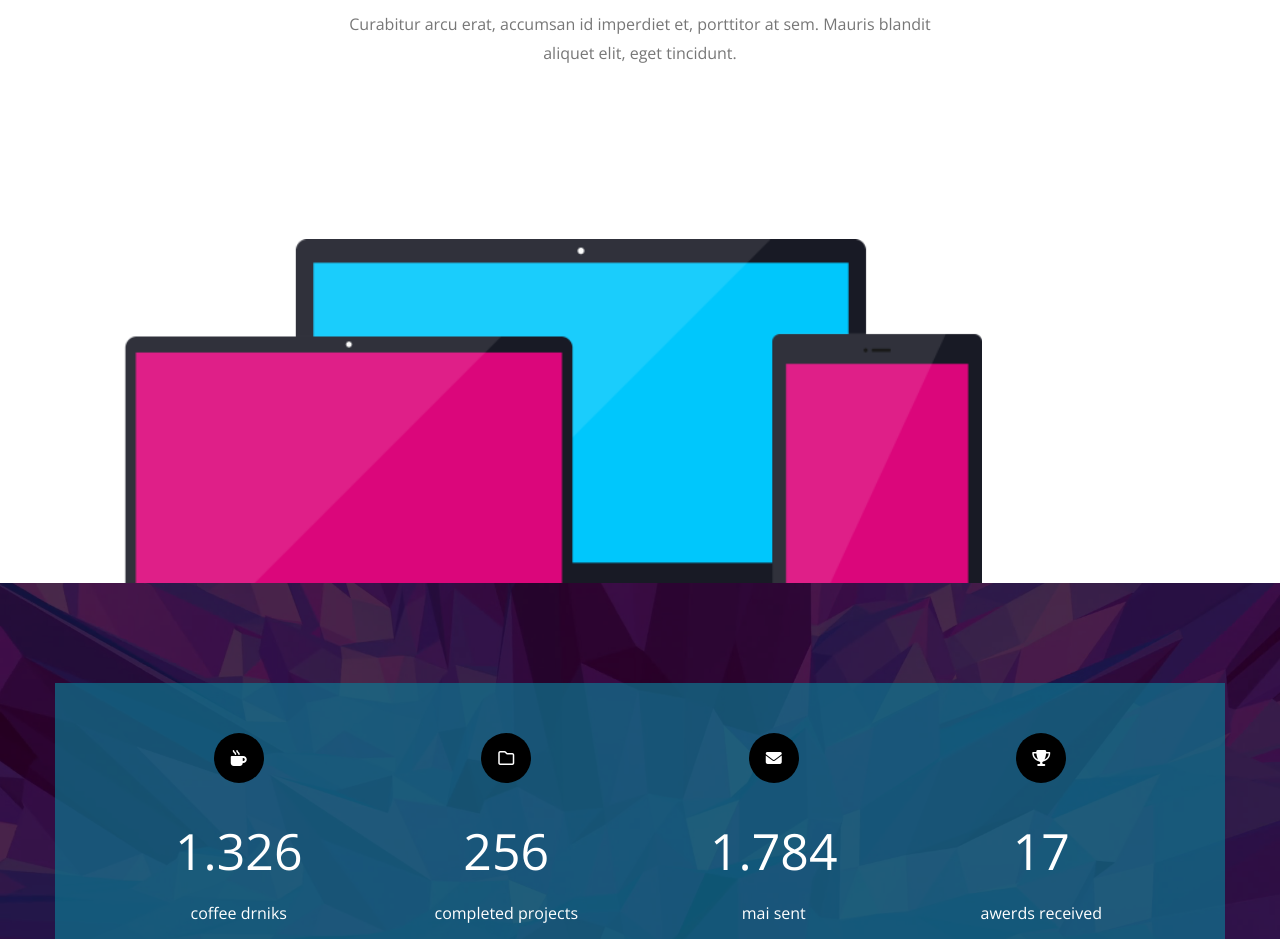
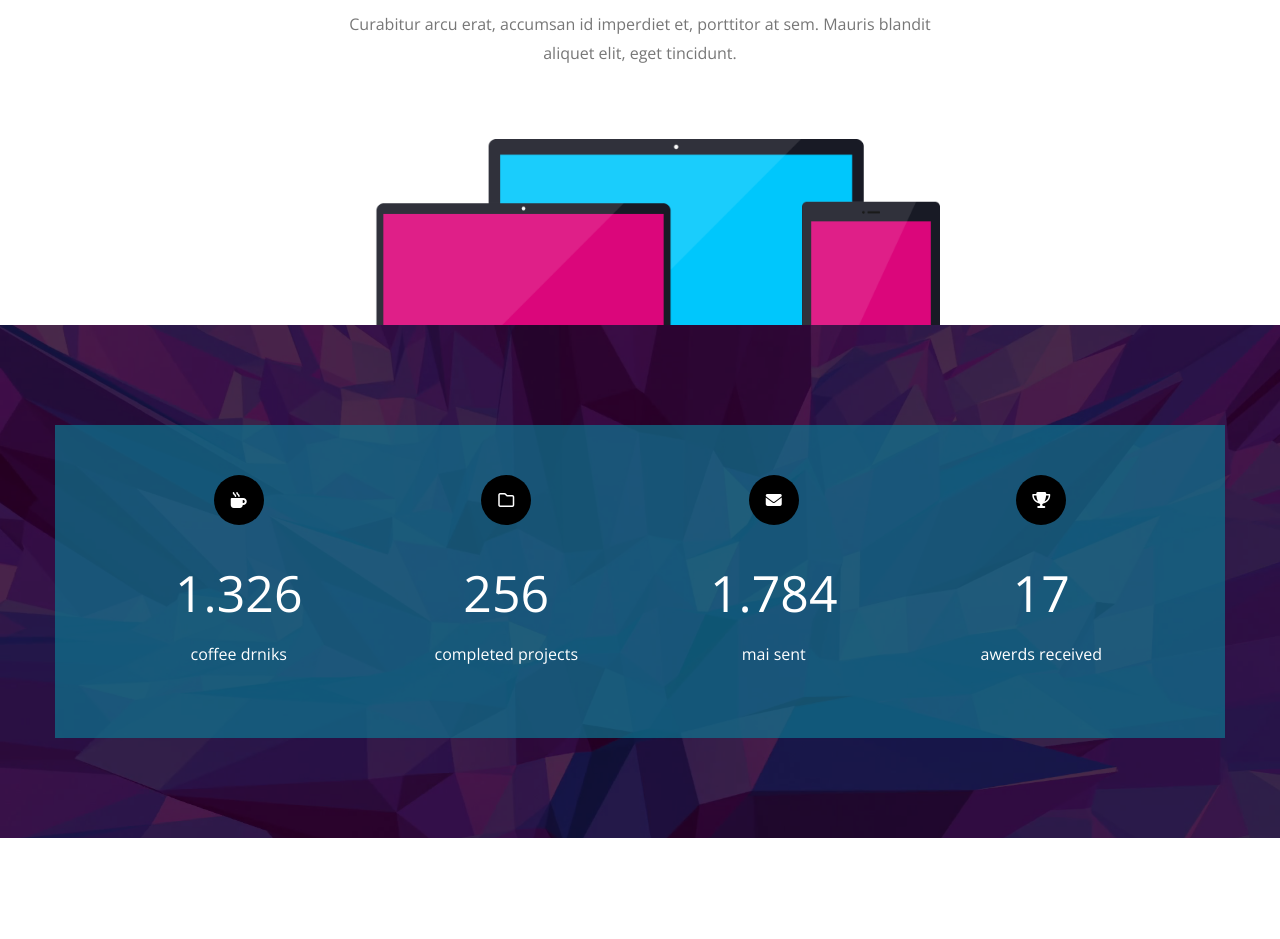
Before and after one commit to WassimChaoui/kasper-template, a plain HTML site: page index.html in a window 1280 px wide. Shown: the part 4320-5259 px from the top of the page. Drawn offline with nearby package versions, Linux system fonts and the light colour scheme.

Commit message:
Add files via upload
i change a dimension for photo about

```diff
--- a/css/main.css
+++ b/css/main.css
@@ -563,26 +563,29 @@ color: white;
 padding: 10px 20px;
 background-color: black;
  }
-
                                /* end awesom video */
               /*  */
                                  /*start about section  */
  .about{
-   padding-top: var(--section-padding);
+   /* padding-top: var(--section-padding);
+   padding-bottom: var(--section-padding); */
    text-align: center;
-   /* overflow: hidden; */
+
  }
  .about img{
     position: relative;
     bottom: -120px;
-    margin-top: -120px;
+    /* margin-top: -120px; */
     max-width: 90%;
     overflow: hidden;
+    width: 600px;
+    margin: -120px auto 0;
 }
 @media (max-width:767px) {
     .about img{
 bottom: -60px;
 margin-top: -80px;
+max-width: 300px;
     }
 }
                                  /*end about section  */
```
